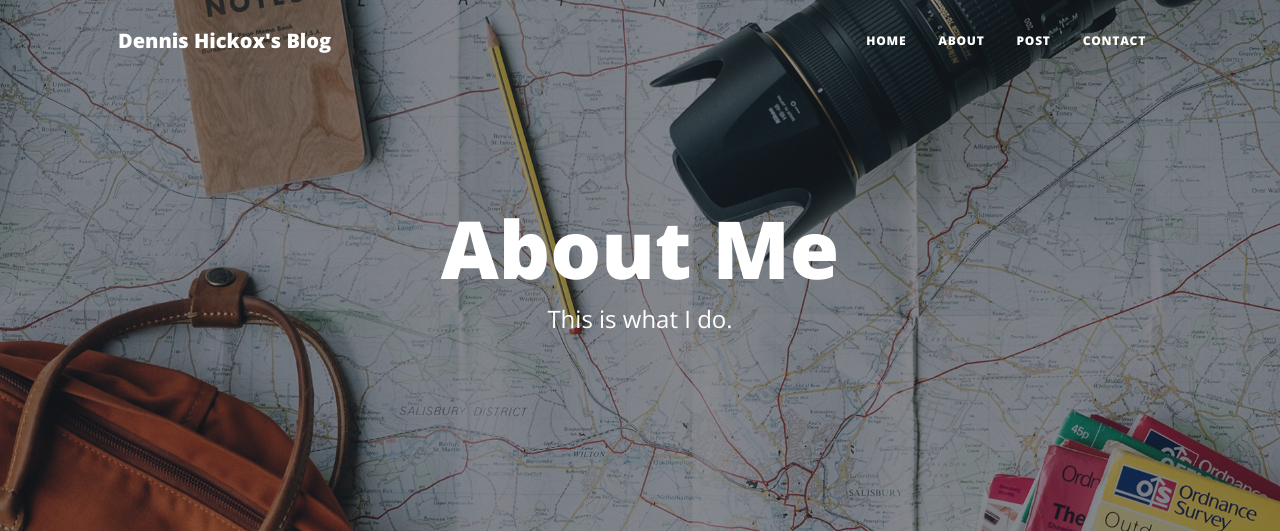
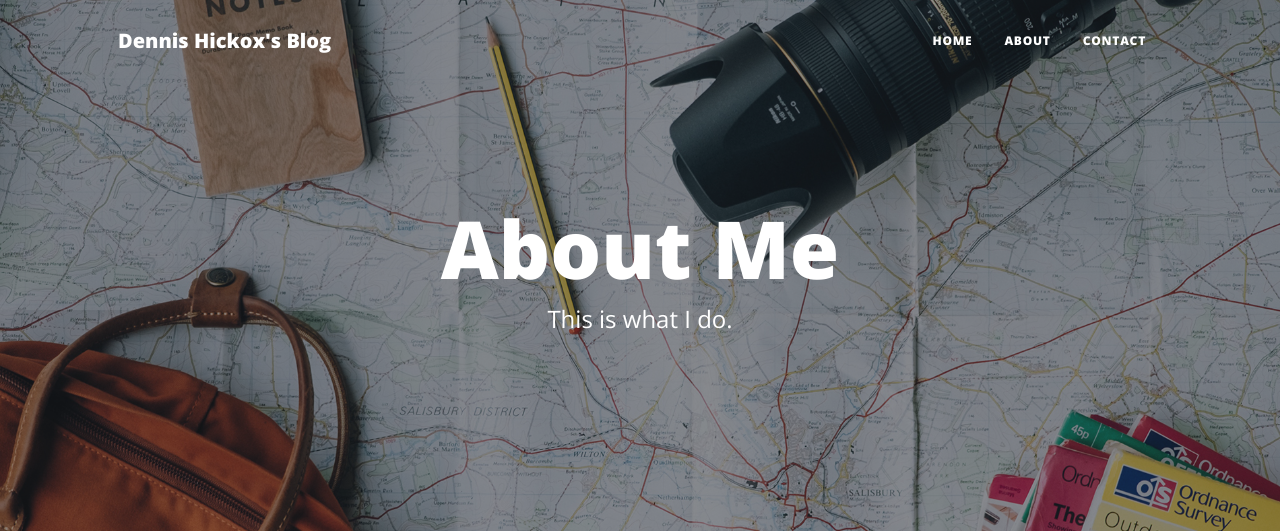
Before and after one commit to frozzel/Python-Games, a Flask app: page /about in a window 1280 px wide. Shown: the top 531 px of the page. Run offline with Flask 3, Linux system fonts and the light colour scheme; some libraries are stand-ins or nearby versions.

Commit message:
blogger finished

```diff
--- a/Blogger/templates/nav.html
+++ b/Blogger/templates/nav.html
@@ -10,7 +10,7 @@
                     <ul class="navbar-nav ms-auto py-4 py-lg-0">
                         <li class="nav-item"><a class="nav-link px-lg-3 py-3 py-lg-4" href="index">Home</a></li>
                         <li class="nav-item"><a class="nav-link px-lg-3 py-3 py-lg-4" href="about">About</a></li>
-                        <li class="nav-item"><a class="nav-link px-lg-3 py-3 py-lg-4" href="post">Post</a></li>
+                      <!--   <li class="nav-item"><a class="nav-link px-lg-3 py-3 py-lg-4" href="post">Post</a></li> -->
                         <li class="nav-item"><a class="nav-link px-lg-3 py-3 py-lg-4" href="contact">Contact</a></li>
                     </ul>
                 </div>
```
